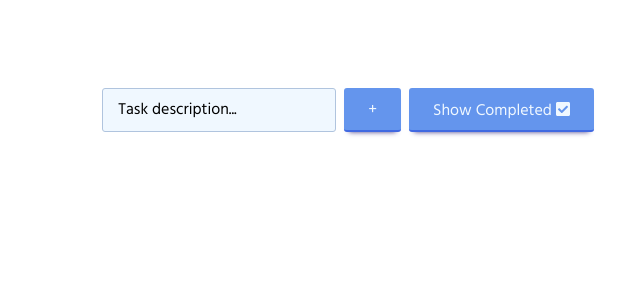
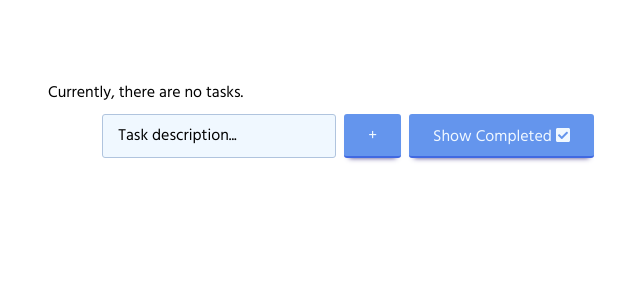
Before and after one commit to savander/vue-todo-app, a Vue app: page / in a window 1280 px wide. Shown: the top 300 px of the page, without its empty margins (292-932 px from the left). Built offline with nearby package versions, Linux system fonts and the light colour scheme.

Commit message:
Add message if no tasks do display

```diff
--- a/src/App.vue
+++ b/src/App.vue
@@ -12,6 +12,8 @@
                         @removeTask="removeTask"
                     />
                 </transition-group>
+
+                <span v-show="isTaskListEmpty">Currently, there are no tasks.</span>
             </div>
 
             <form class="Todo-form" @submit.prevent="addTask">
@@ -123,6 +125,10 @@
 
             getTrimmedInput() {
                 return this.input.trim();
+            },
+
+            isTaskListEmpty() {
+                return this.getTasks.length === 0;
             }
         }
     }
```
